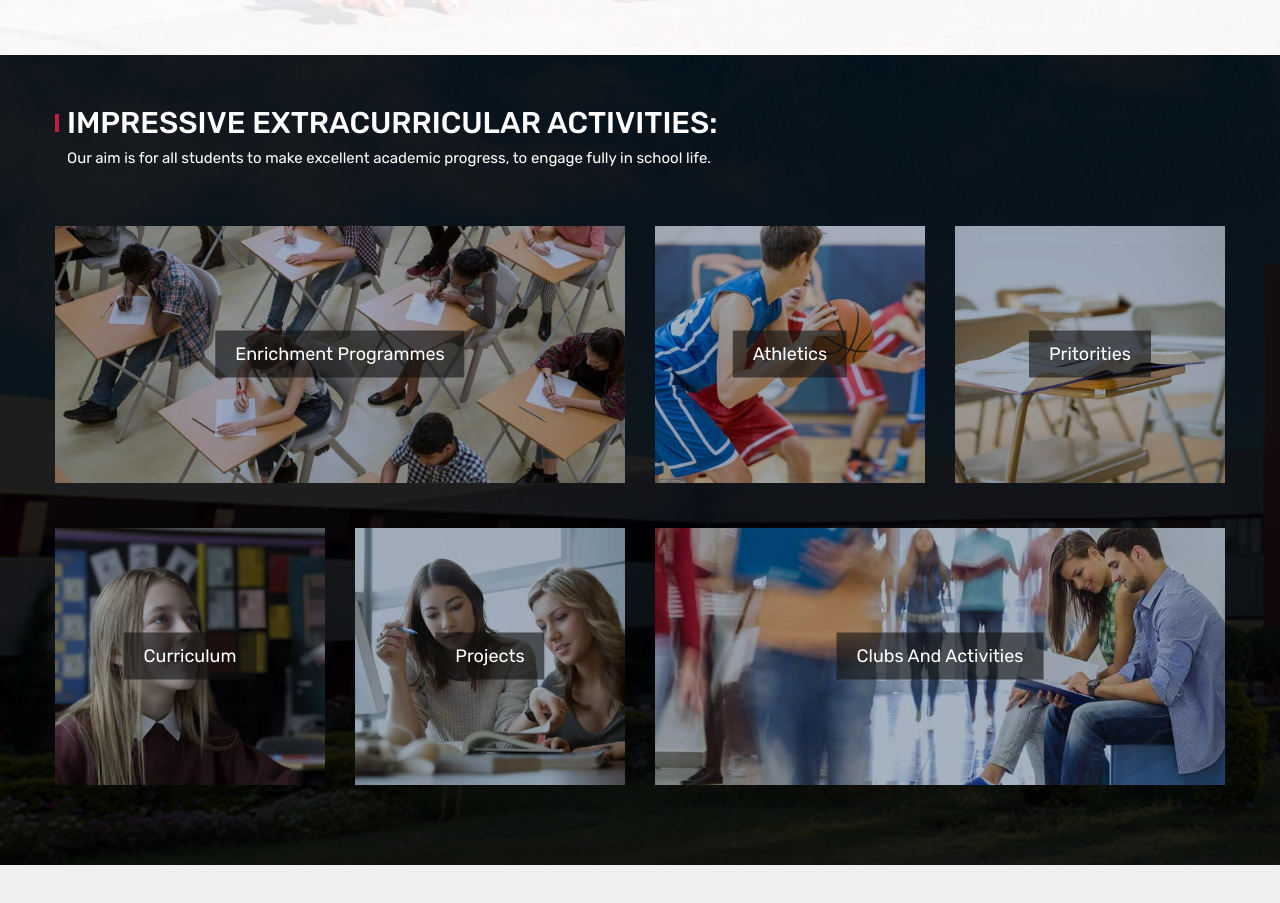
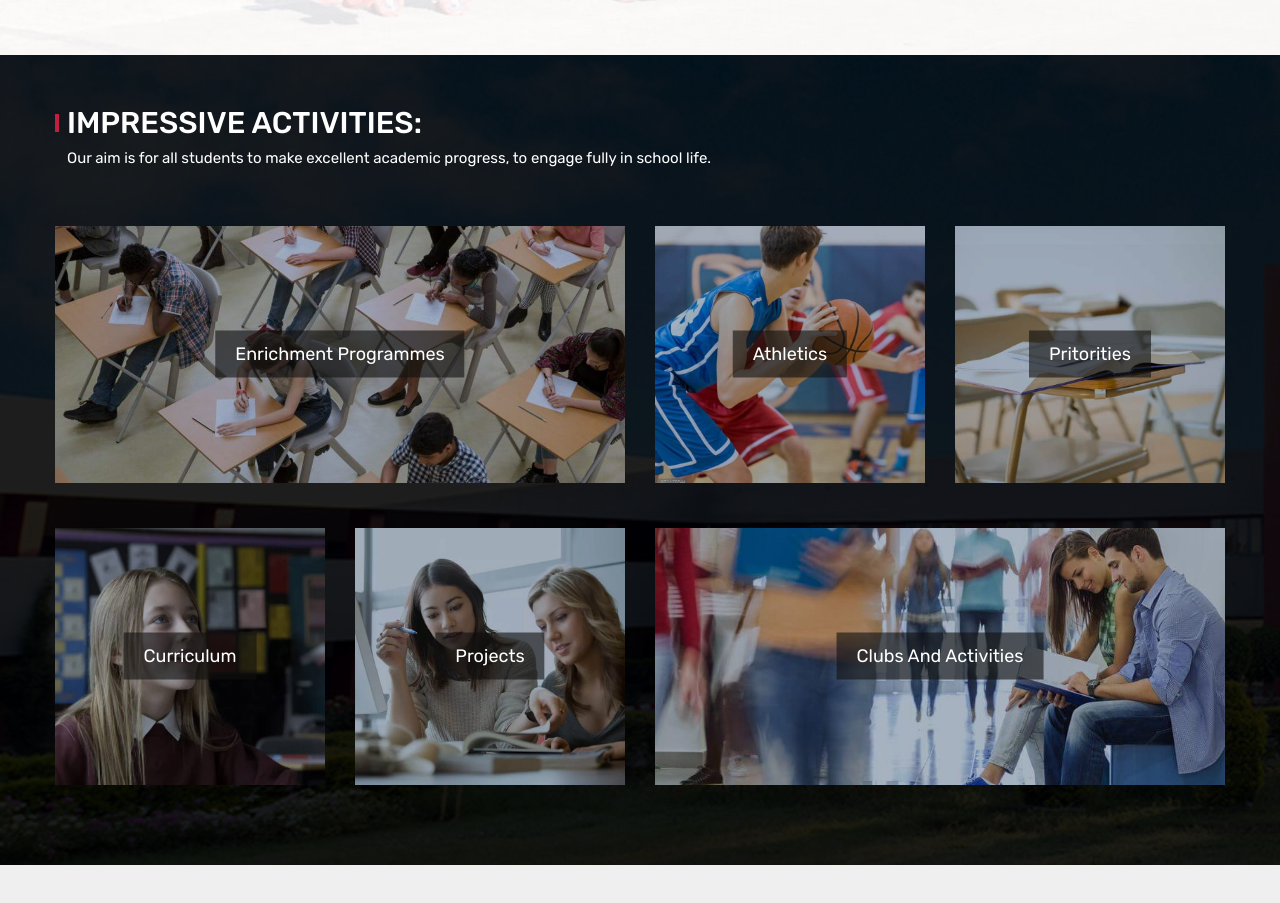
Before and after one commit to lavenish123/holyangelsschool, a plain HTML site: page index.html in a window 1280 px wide. Shown: the part 2369-3272 px from the top of the page. Drawn offline with nearby package versions, Linux system fonts and the light colour scheme.

Commit message:
add files

```diff
--- a/index.html
+++ b/index.html
@@ -477,7 +477,7 @@
          <div class="darkbg">
             <div class="container">
                <div class="headersection">
-                  <h3 class="title-leftborder">Impressive Extracurricular Activities: </h3>
+                  <h3 class="title-leftborder">Impressive  Activities: </h3>
                   <p>Our aim is for all students to make excellent academic progress, to engage fully in school
                      life.
                   </p>
```
